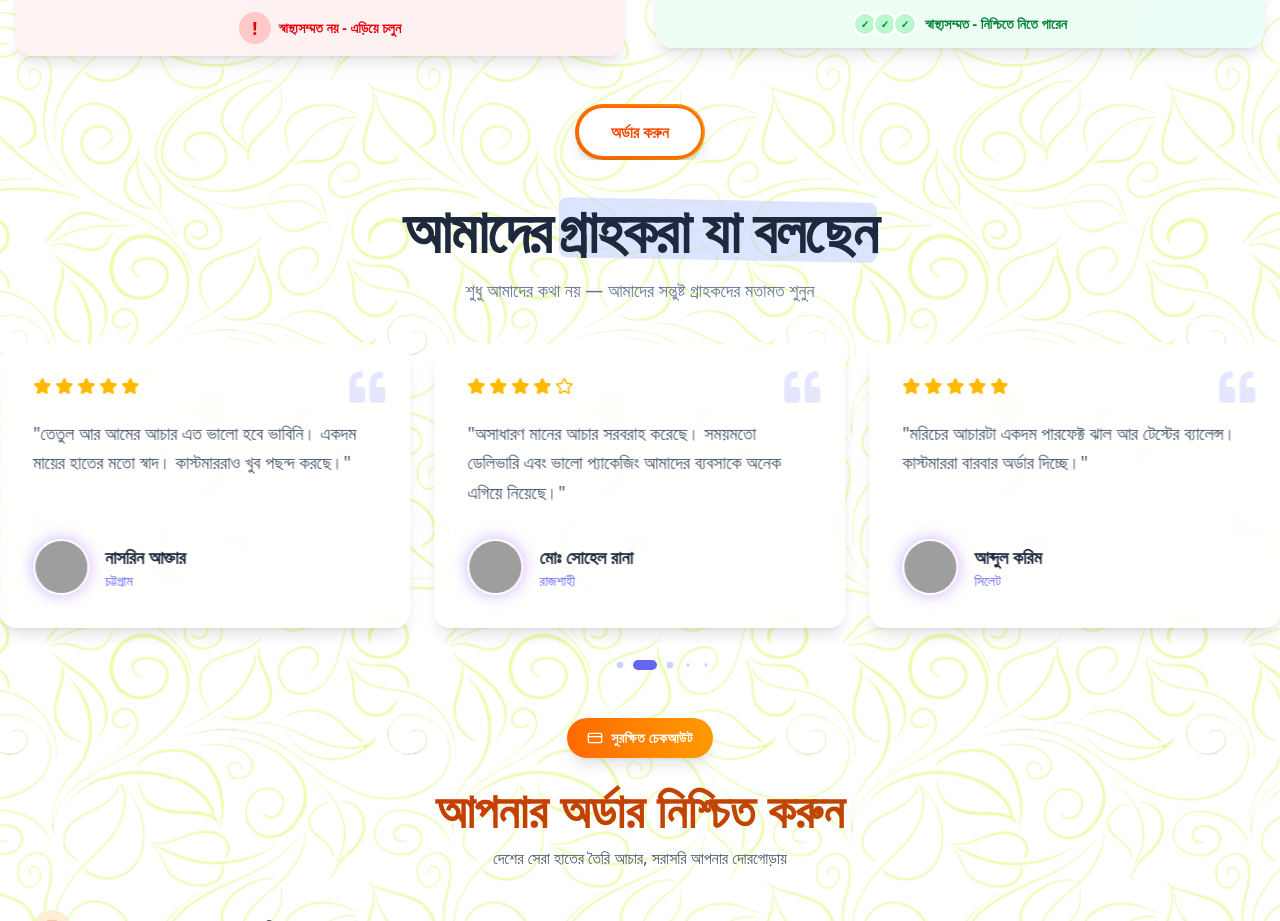
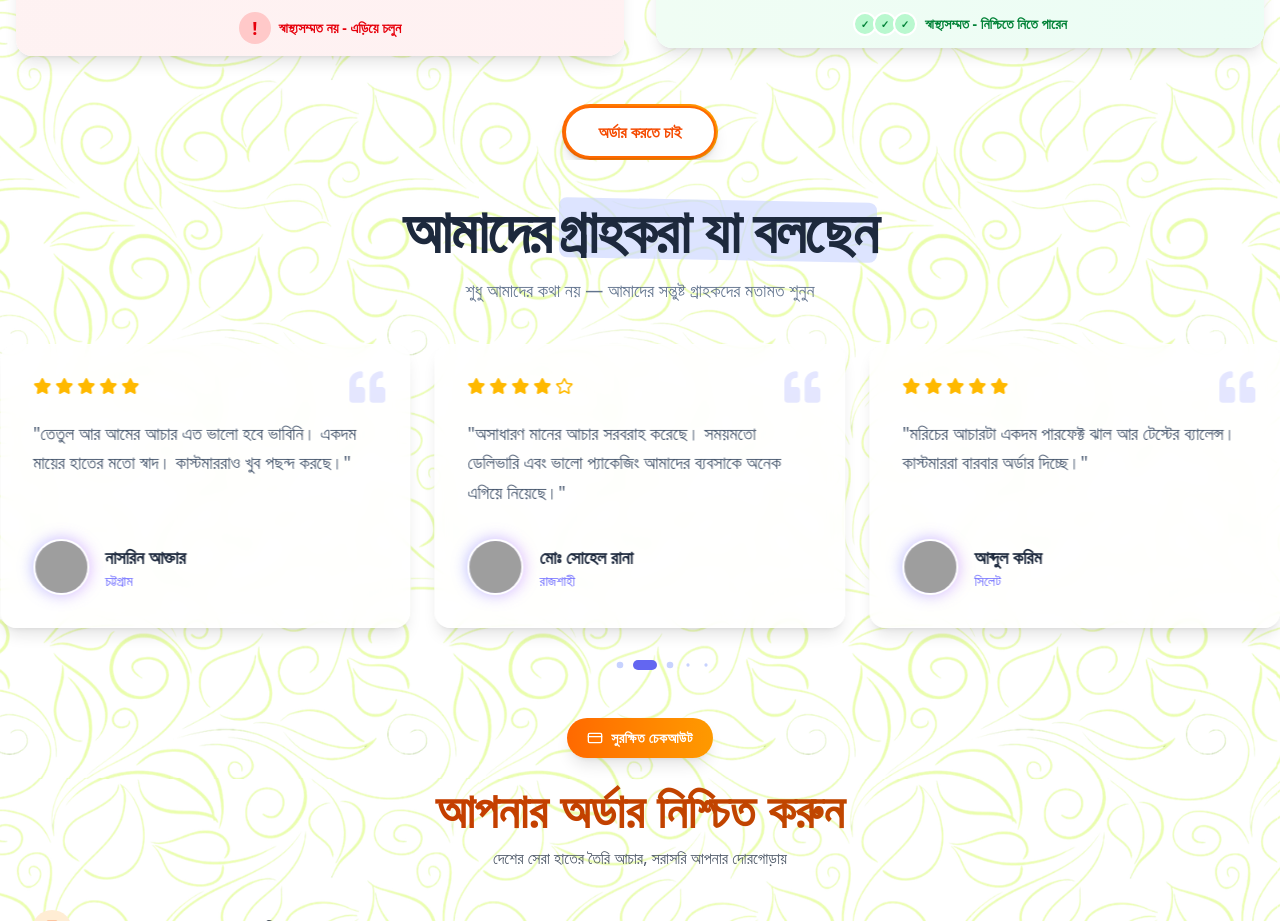
Before and after one commit to mbhzone/rifibazar, a React (Vite) app in the folder client/: page / in a window 1280 px wide. Shown: the part 2180-3101 px from the top of the page. Built offline with nearby package versions, Linux system fonts and the light colour scheme; grey boxes are pictures that could not be loaded.

Commit message:
Update AboutAcher.jsx

```diff
--- a/client/src/components/Home/AboutAcher.jsx
+++ b/client/src/components/Home/AboutAcher.jsx
@@ -347,7 +347,7 @@ const AboutAcher = () => {
               onClick={scrollCheckOut}
               className="group relative px-8 py-3 bg-white border-2 border-orange-500 text-orange-600 rounded-full font-semibold hover:bg-orange-500 hover:text-white transition-all duration-300 shadow-md hover:shadow-lg overflow-hidden"
             >
-              <span className="relative z-10">অর্ডার করুন</span>
+              <span className="relative z-10">অর্ডার করতে চাই</span>
               <div className="absolute inset-0 bg-orange-500 transform scale-x-0 group-hover:scale-x-100 transition-transform duration-300 origin-left"></div>
             </button>
           </div>
```
